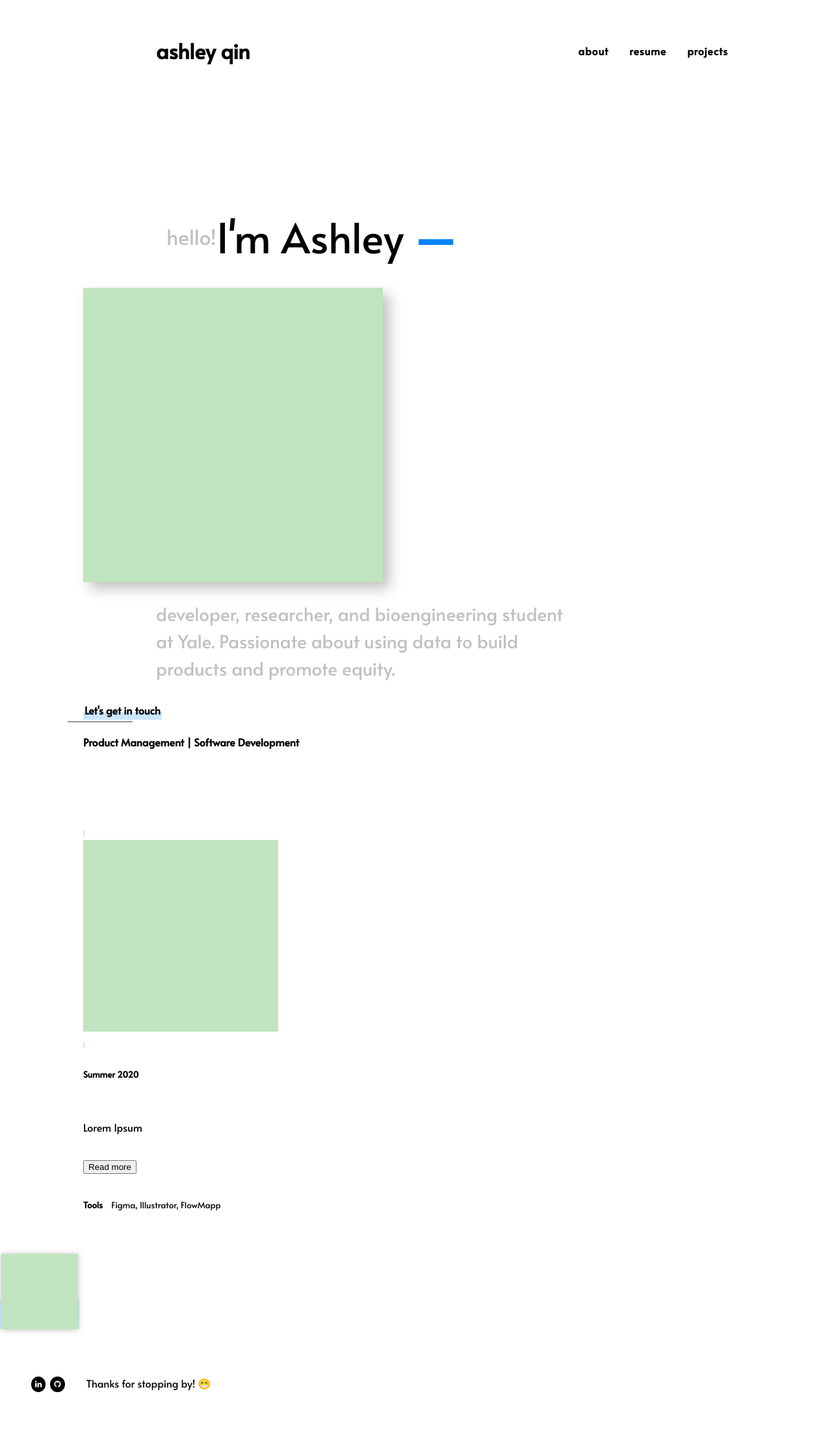
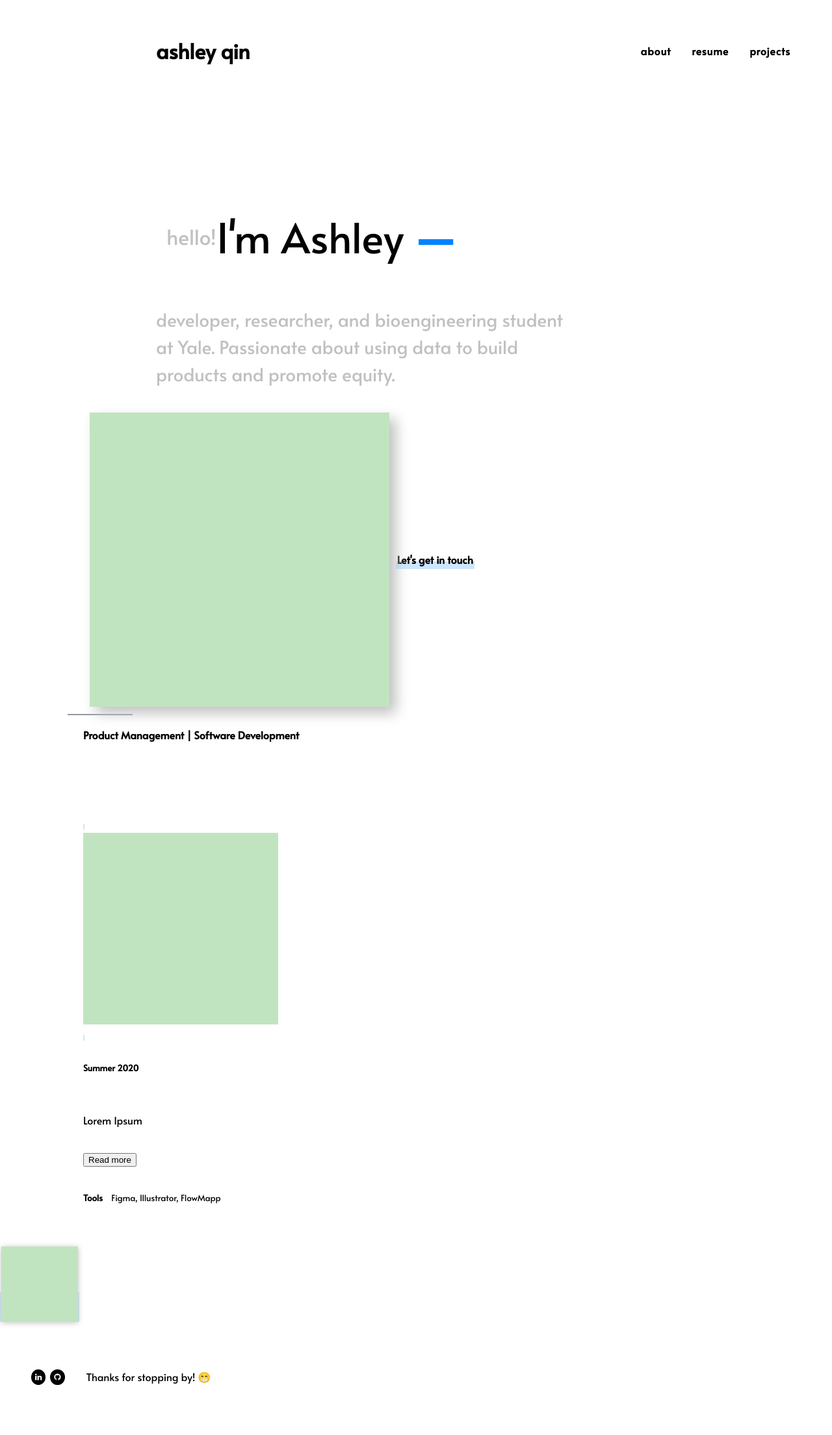
Before and after one commit to ashleyyqin/ashleyyqin.github.io, a Jekyll site: the page built from index.html, in a window 1280 px wide. Shown: the whole page at 65% size. Built offline with Jekyll 4.4.1, drawn with Linux system fonts in a browser that asks for light colours.

Commit message:
Revert "Update index.html"
This reverts commit 584d08889290ada0919cc4bfba633333a05a19cb.

```diff
--- a/index.html
+++ b/index.html
@@ -13,9 +13,9 @@
             —
         </span>
     </span>
-    <img id="bio-prof-pic" style="max-width: 60%; filter: drop-shadow(10px 10px 10px silver);"
+    <span class="home-subtitle">developer, researcher, and bioengineering student at Yale. Passionate about using data to build products and promote equity.</span>
+    <img id="bio-prof-pic" align="right" style="max-width: 60%; filter: drop-shadow(10px 10px 10px silver);"
          src="/media/profile.jpg">
-    <span class="home-subtitle">developer, researcher, and bioengineering student at Yale. Passionate about using data to build products and promote equity.</span>
     <a href="mailto:ashleyelaineqin@gmail.com"><strong>Let's get in touch</strong></a>
     <span class="home-bottom"></span>
 </div>
--- a/styles/main.css
+++ b/styles/main.css
@@ -21,7 +21,7 @@
     border: none;
     position: relative;
     display: block;
-    /*z-index: 2000;*/
+    z-index: 2000;
 }
 
 main a:not(.button):not(.fa):not(.arrow),
@@ -158,7 +158,6 @@
     z-index: 2000;
     margin-left: auto;
     justify-items: right;
-    margin-right: 6em;
 }
 
 nav a {
@@ -540,8 +539,8 @@
     margin: -140px 0 24px 20px;
     margin-top: 4em;
     margin-right: 2em;*/
-    display: flex;
-    justify-items: flex-end;
+    float: right;
+    margin: 10px;
 }
 
 @media screen and (max-width: 768px) {
```
